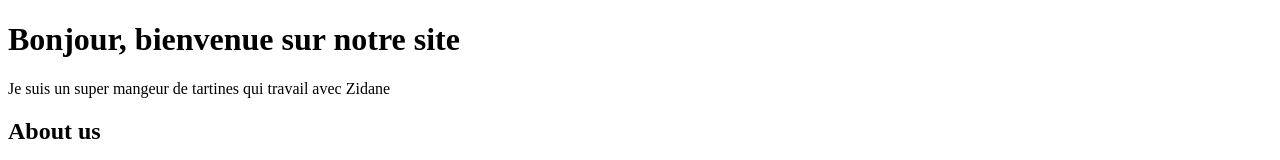
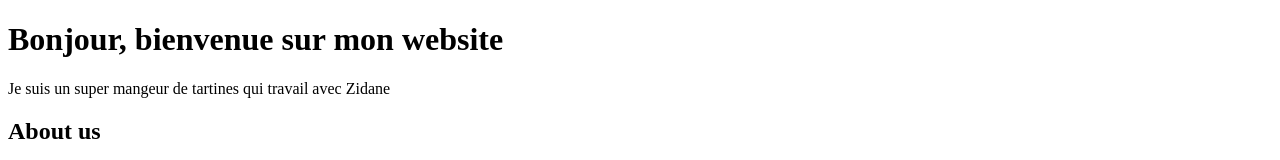
Before and after one commit to nicolasprimo/workGroupe, a plain HTML site: page index.html in a window 1280 px wide. Shown: the top 160 px of the page. Drawn offline with Linux system fonts and the light colour scheme.

Commit message:
modif h1

```diff
--- a/index.html
+++ b/index.html
@@ -6,7 +6,7 @@
     <title>Document</title>
 </head>
 <body>
-    <h1>Bonjour, bienvenue sur notre site</h1>
+    <h1>Bonjour, bienvenue sur mon website</h1>
     <p>Je suis un super mangeur de tartines qui travail avec Zidane</p>
     <footer>
         <h2>About us</h2>
```
